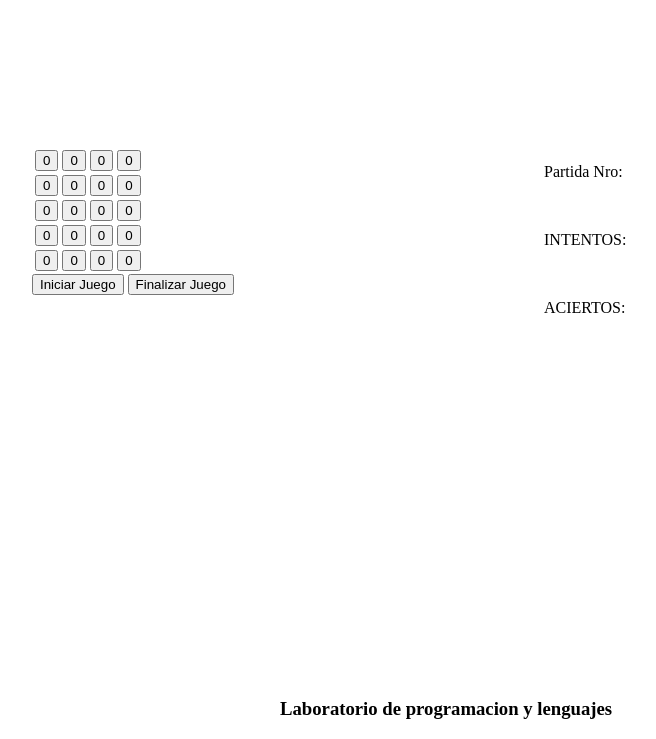
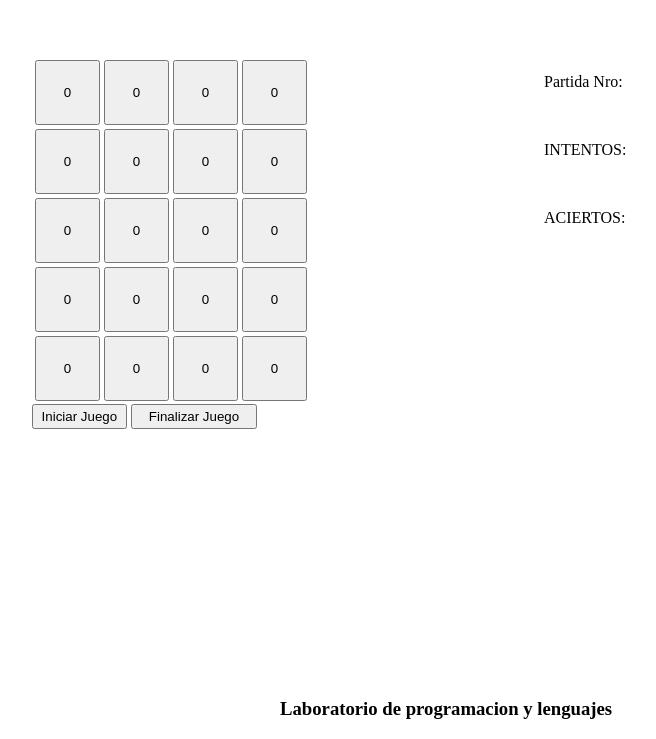
Before and after one commit to maty-romero/Practica_Parcial_LPL, a plain HTML site: page index.html in a window 1280 px wide. Shown: the part 61-800 px from the top of the page, without its empty margins (232-888 px from the left). Drawn offline with Linux system fonts and the light colour scheme.

Commit message:
cambios vista

```diff
--- a/styles.css
+++ b/styles.css
@@ -1,24 +1,36 @@
 h1{
 	text-align: center;
 }
-
+.carta{
+	width: 65px;
+	height: 65px
+}
 #tablero{
 	width: 50%;
 	position: absolute;
-	top: 10vw;
+	top: 3vw;
 }
 
 #leyenda{
 	width: 50%;
 	position: absolute;
 	left: 40vw;
-	top: 10vw;
+	top: 3vw;
 
 }
 #contenedor{
 	position: relative;
 	left: 20vw;
 }
+#btnInicioJuego{
+	width: 15%;
+	height: 25px;
+}
+#btnFinalizarJuego{
+	width: 20%;
+	height: 25px;
+}
+
 footer{
 	position: fixed;
 	bottom: 0;
```
